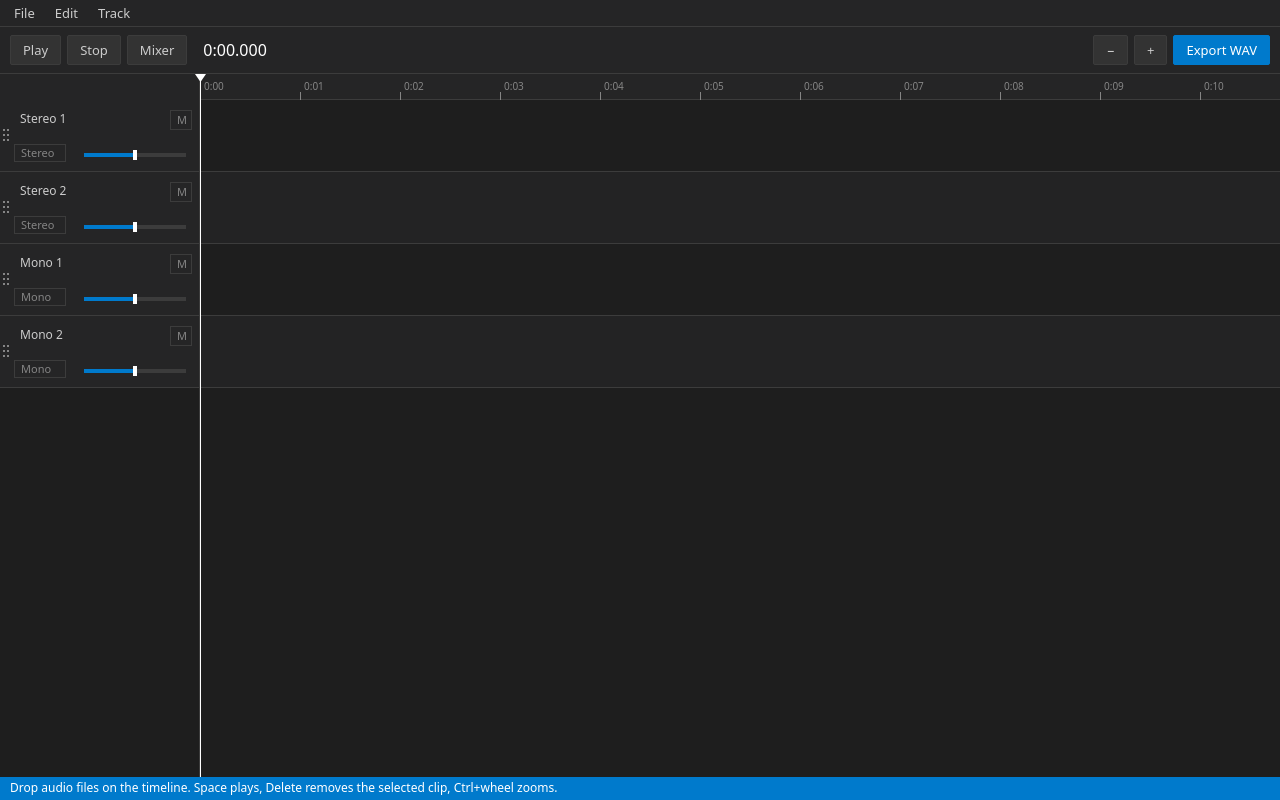
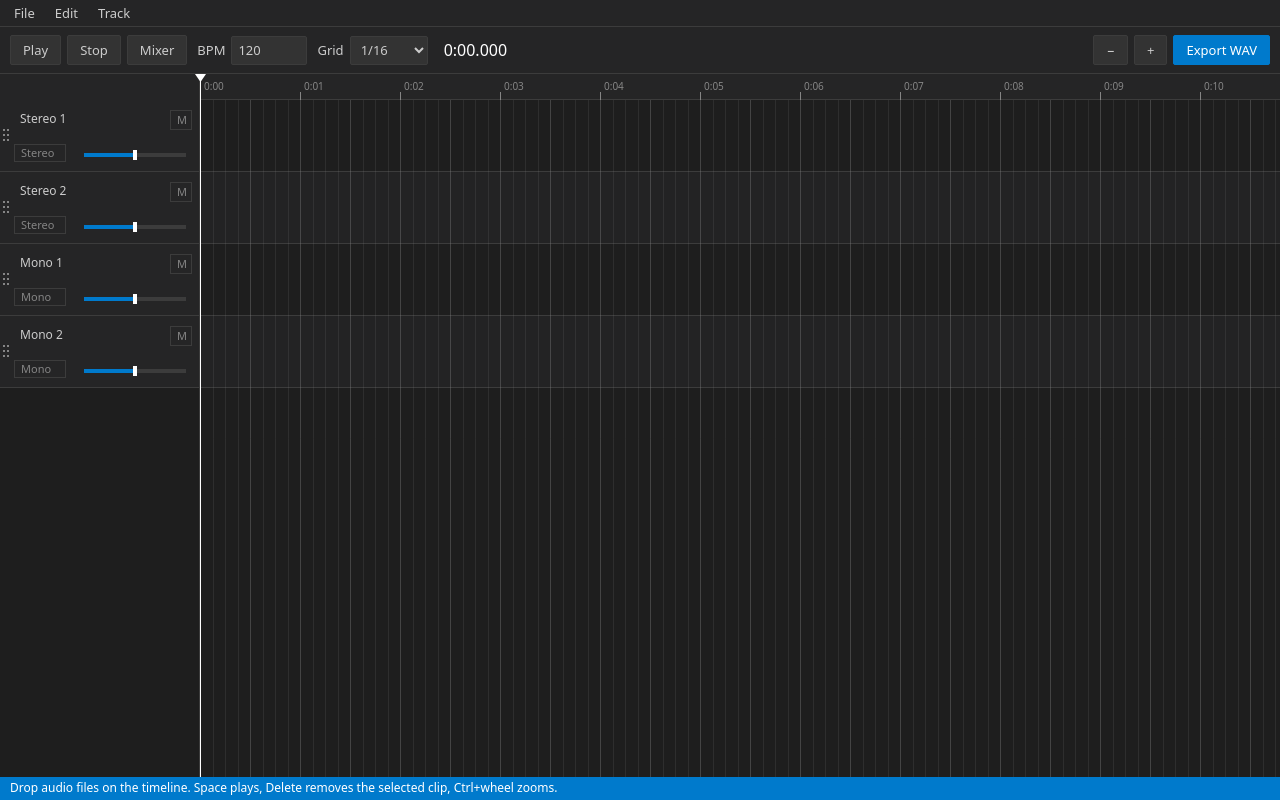
Before and after one commit to avantkeel/daw, a website with bundled scripts: page src/ui/index.html in a window 1280 px wide. Built offline with nearby package versions, Linux system fonts and the light colour scheme.

Commit message:
Add BPM-based grid snapping for clip moves and trims and format prettier

```diff
--- a/src/bootstrap.ts
+++ b/src/bootstrap.ts
@@ -28,6 +28,13 @@ export function bootstrap(): void {
     onToggleMixer: () => mixer.refresh(),
     onZoomIn: () => timeline.zoomBy(1.4),
     onZoomOut: () => timeline.zoomBy(1 / 1.4),
+    onTempoChange: (tempo) => {
+      if (!project.setTempo(tempo)) {
+        toolbar.setStatus('BPM must be between 20 and 666');
+        toolbar.setTempo(project.getTempo());
+      }
+    },
+    onGridChange: (beats) => timeline.setGridBeats(beats),
     onExport: async () => {
       if (project.duration() === 0) {
         toolbar.setStatus('Nothing to export yet. Drop some audio first.');
@@ -51,6 +58,8 @@ export function bootstrap(): void {
     () => engine.position,
     (t) => engine.seek(t),
   );
+  project.changed.subscribe(() => toolbar.setTempo(project.getTempo()));
+  toolbar.setTempo(project.getTempo());
 
   // Loaded before ProjectFiles exists, so the starting template doesn't count as an unsaved change.
   project.load(defaultTemplate(), []);
--- a/src/core/deserialize.ts
+++ b/src/core/deserialize.ts
@@ -32,6 +32,7 @@ export interface ParsedTrack {
 
 export interface ParsedProject {
   tracks: ParsedTrack[];
+  tempo: number;
 }
 
 const child = (el: XmlElement | undefined, tag: string) => el?.children.find((c) => c.tag === tag);
@@ -48,6 +49,7 @@ const baseName = (p: string) => p.split(/[\\/]/).pop() ?? p;
 export function parseProject(xml: string): ParsedProject {
   const root = parseXml(xml);
   if (root.tag !== 'Project') throw new Error('Not a valid project file');
+  const tempo = Math.min(666, Math.max(20, num(child(child(root, 'Transport'), 'Tempo')?.attrs.value, 120)));
 
   const trackEls = (child(root, 'Structure')?.children ?? []).filter(
     (t) => t.tag === 'Track' && child(t, 'Channel')?.attrs.role !== 'master',
@@ -72,7 +74,7 @@ export function parseProject(xml: string): ParsedProject {
     };
   });
 
-  return { tracks };
+  return { tracks, tempo };
 }
 
 function parseClip(el: XmlElement): ParsedClip | null {
--- a/src/core/project.ts
+++ b/src/core/project.ts
@@ -28,6 +28,7 @@ export class Project {
   readonly changed = new Emitter();
   private tracks: Track[] = [];
   private assets = new Map<Id, AssetRef>();
+  private tempo = 120;
 
   private undoStack: string[] = [];
   private redoStack: string[] = [];
@@ -38,9 +39,23 @@ export class Project {
     return this.tracks;
   }
 
+  getTempo(): number {
+    return this.tempo;
+  }
+
+  setTempo(tempo: number): boolean {
+    if (!Number.isFinite(tempo) || tempo < 20 || tempo > 666) return false;
+    if (this.tempo !== tempo) {
+      this.tempo = tempo;
+      this.changed.emit();
+    }
+    return true;
+  }
+
   /** Replaces the whole project (used when opening a file). Ids are generated here. Clears undo history. */
-  load(tracks: TrackData[], assets: AssetRef[]): void {
+  load(tracks: TrackData[], assets: AssetRef[], tempo = 120): void {
     this.assets = new Map(assets.map((a) => [a.id, a]));
+    this.tempo = Number.isFinite(tempo) && tempo >= 20 && tempo <= 666 ? tempo : 120;
     this.tracks = tracks.map((t) => ({
       id: uid('track'),
       name: t.name,
--- a/src/core/serialize.ts
+++ b/src/core/serialize.ts
@@ -126,7 +126,7 @@ export function serializeProject(project: Project, opts: SerializeOptions): stri
   const root = x('Project', { version: '1.0' }, [
     x('Application', { name: opts.appName, version: opts.appVersion }),
     x('Transport', {}, [
-      x('Tempo', { max: 666, min: 20, unit: 'bpm', value: 120 }),
+      x('Tempo', { max: 666, min: 20, unit: 'bpm', value: project.getTempo() }),
       x('TimeSignature', { denominator: 4, numerator: 4 }),
     ]),
     x('Structure', {}, trackNodes),
--- a/src/project-files.ts
+++ b/src/project-files.ts
@@ -190,7 +190,7 @@ export class ProjectFiles {
       }
 
       const all = [...assets.values()];
-      this.project.load(tracks, all.map((a) => a.ref));
+      this.project.load(tracks, all.map((a) => a.ref), parsed.tempo);
       this.current = opened.location;
       this.setDirty(false);
       this.updateTitle();
--- a/src/ui/index.html
+++ b/src/ui/index.html
@@ -13,6 +13,16 @@
         <button id="btn-play">Play</button>
         <button id="btn-stop">Stop</button>
         <button id="btn-mixer" aria-pressed="false">Mixer</button>
+        <label class="toolbar-control" for="tempo">BPM</label>
+        <input id="tempo" class="toolbar-input" type="number" min="20" max="666" step="0.1" value="120" />
+        <label class="toolbar-control" for="grid">Grid</label>
+        <select id="grid" class="toolbar-select">
+          <option value="0">Off</option>
+          <option value="1">1/4</option>
+          <option value="0.5">1/8</option>
+          <option value="0.25" selected>1/16</option>
+          <option value="0.125">1/32</option>
+        </select>
         <span id="time" class="time">0:00.000</span>
         <span class="spacer"></span>
         <button id="btn-zoom-out" title="Zoom out">−</button>
--- a/src/ui/styles.css
+++ b/src/ui/styles.css
@@ -38,6 +38,22 @@ body {
   color: #fff;
   min-width: 80px;
 }
+
+.toolbar-control { margin-left: 4px; }
+.toolbar-input,
+.toolbar-select {
+  height: 29px;
+  padding: 3px 6px;
+  background: #333333;
+  color: var(--fg);
+  border: 1px solid var(--border);
+  border-radius: 2px;
+  font: inherit;
+}
+.toolbar-input { width: 76px; }
+.toolbar-select { width: 78px; }
+.toolbar-input:focus-visible,
+.toolbar-select:focus-visible { outline: 1px solid var(--accent); outline-offset: 1px; }
 
 button {
   background: #333333;
--- a/src/ui/timeline.ts
+++ b/src/ui/timeline.ts
@@ -57,6 +57,7 @@ export class Timeline {
   private pps = 100; // pixels per second
   private scrollX = 0; // seconds
   private scrollY = 0; // pixels, 0..maxScrollY()
+  private gridBeats = 0.25;
   private selected: Id | null = null;
   private drag: Drag | null = null;
   private editing = false; // a project batch (one undo step) is open for the current drag
@@ -109,6 +110,11 @@ export class Timeline {
   zoomBy(factor: number): void {
     const centerX = HEADER_W + (this.w - HEADER_W) / 2;
     this.zoomAt(centerX, factor);
+  }
+
+  setGridBeats(beats: number): void {
+    this.gridBeats = beats;
+    this.dirty = true;
   }
 
   /** Which track / timeline time is under a screen position (for drops). */
@@ -381,14 +387,14 @@ export class Timeline {
         const ti = Math.min(tracks.length - 1, Math.max(0, this.trackIndexAt(y)));
         const assetId = this.project.findClip(d.clipId)?.clip.assetId;
         this.canvas.style.cursor = assetId && this.project.accepts(tracks[ti].id, assetId) ? 'grabbing' : 'not-allowed';
-        this.project.moveClip(d.clipId, d.start + dt, tracks[ti].id);
+        this.project.moveClip(d.clipId, this.snapTime(d.start + dt), tracks[ti].id);
         break;
       }
       case 'trimStart':
-        this.project.trimStart(d.clipId, d.start + dt);
+        this.project.trimStart(d.clipId, this.snapTime(d.start + dt));
         break;
       case 'trimEnd':
-        this.project.trimEnd(d.clipId, d.end + dt);
+        this.project.trimEnd(d.clipId, this.snapTime(d.end + dt));
         break;
       case 'fadeIn':
         this.project.setFadeIn(d.clipId, d.fadeIn + dt);
@@ -420,6 +426,12 @@ export class Timeline {
     this.pps = Math.min(2000, Math.max(10, this.pps * factor));
     this.scrollX = Math.max(0, t - (screenX - HEADER_W) / this.pps);
     this.dirty = true;
+  }
+
+  private snapTime(time: number): number {
+    if (this.gridBeats <= 0) return Math.max(0, time);
+    const step = (60 / this.project.getTempo()) * this.gridBeats;
+    return Math.max(0, Math.round(time / step) * step);
   }
 
   private resize(): void {
@@ -461,6 +473,7 @@ export class Timeline {
     g.rect(HEADER_W, RULER_H, w - HEADER_W, h - RULER_H);
     g.clip();
     tracks.forEach((t, i) => t.clips.forEach((c) => this.drawClip(i, c)));
+    this.drawGrid();
     g.restore();
 
     if (tracks.length === 0) {
@@ -488,6 +501,43 @@ export class Timeline {
       g.closePath();
       g.fill();
     }
+  }
+
+  private drawGrid(): void {
+    if (this.gridBeats <= 0) return;
+    const g = this.g;
+    const beat = 60 / this.project.getTempo();
+    const step = beat * this.gridBeats;
+    const first = Math.max(0, Math.floor(this.scrollX / step));
+    const last = Math.ceil(this.xToTime(this.w) / step);
+    g.save();
+    g.lineWidth = 1;
+
+    if (step * this.pps >= 4) {
+      for (let tick = first; tick <= last; tick++) {
+        if (tick % Math.round(1 / this.gridBeats) === 0) continue;
+        this.drawGridLine(tick * step, 'rgba(133, 133, 133, 0.16)');
+      }
+    }
+    if (beat * this.pps >= 4) {
+      const firstBeat = Math.max(0, Math.floor(this.scrollX / beat));
+      const lastBeat = Math.ceil(this.xToTime(this.w) / beat);
+      for (let tick = firstBeat; tick <= lastBeat; tick++) {
+        this.drawGridLine(tick * beat, 'rgba(133, 133, 133, 0.38)');
+      }
+    }
+    g.restore();
+  }
+
+  private drawGridLine(time: number, color: string): void {
+    const x = Math.round(this.timeToX(time)) + 0.5;
+    if (x < HEADER_W || x > this.w) return;
+    const g = this.g;
+    g.strokeStyle = color;
+    g.beginPath();
+    g.moveTo(x, RULER_H);
+    g.lineTo(x, this.h);
+    g.stroke();
   }
 
   /** Thin vertical scroll indicator, only when the tracks don't all fit. */
--- a/src/ui/toolbar.ts
+++ b/src/ui/toolbar.ts
@@ -8,6 +8,8 @@ export interface ToolbarHandlers {
   onExport(): void;
   onZoomIn(): void;
   onZoomOut(): void;
+  onTempoChange(tempo: number): void;
+  onGridChange(beats: number): void;
 }
 
 export class Toolbar {
@@ -18,6 +20,7 @@ export class Toolbar {
   private lastPlaying: boolean | null = null;
   private mixerButton = byId<HTMLButtonElement>('btn-mixer');
   private mixer = byId<HTMLElement>('mixer');
+  private tempo = byId<HTMLInputElement>('tempo');
 
   constructor(h: ToolbarHandlers) {
     this.play.addEventListener('click', h.onPlayPause);
@@ -31,6 +34,15 @@ export class Toolbar {
     byId('btn-export').addEventListener('click', h.onExport);
     byId('btn-zoom-in').addEventListener('click', h.onZoomIn);
     byId('btn-zoom-out').addEventListener('click', h.onZoomOut);
+    this.tempo.addEventListener('change', () => h.onTempoChange(this.tempo.valueAsNumber));
+    byId<HTMLSelectElement>('grid').addEventListener('change', (e) => {
+      h.onGridChange(Number((e.currentTarget as HTMLSelectElement).value));
+    });
+  }
+
+  setTempo(tempo: number): void {
+    const value = String(tempo);
+    if (this.tempo.value !== value) this.tempo.value = value;
   }
 
   setTime(sec: number): void {
```
Also changed, not shown: README.md.
